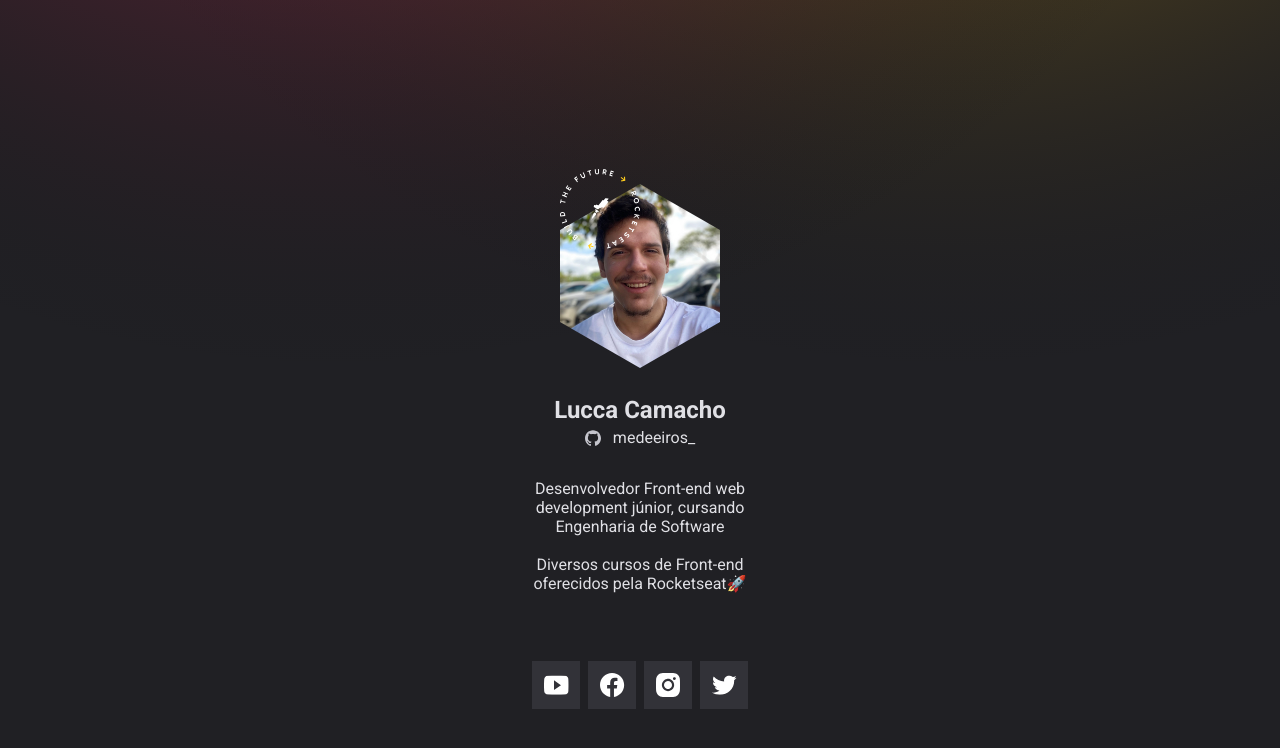
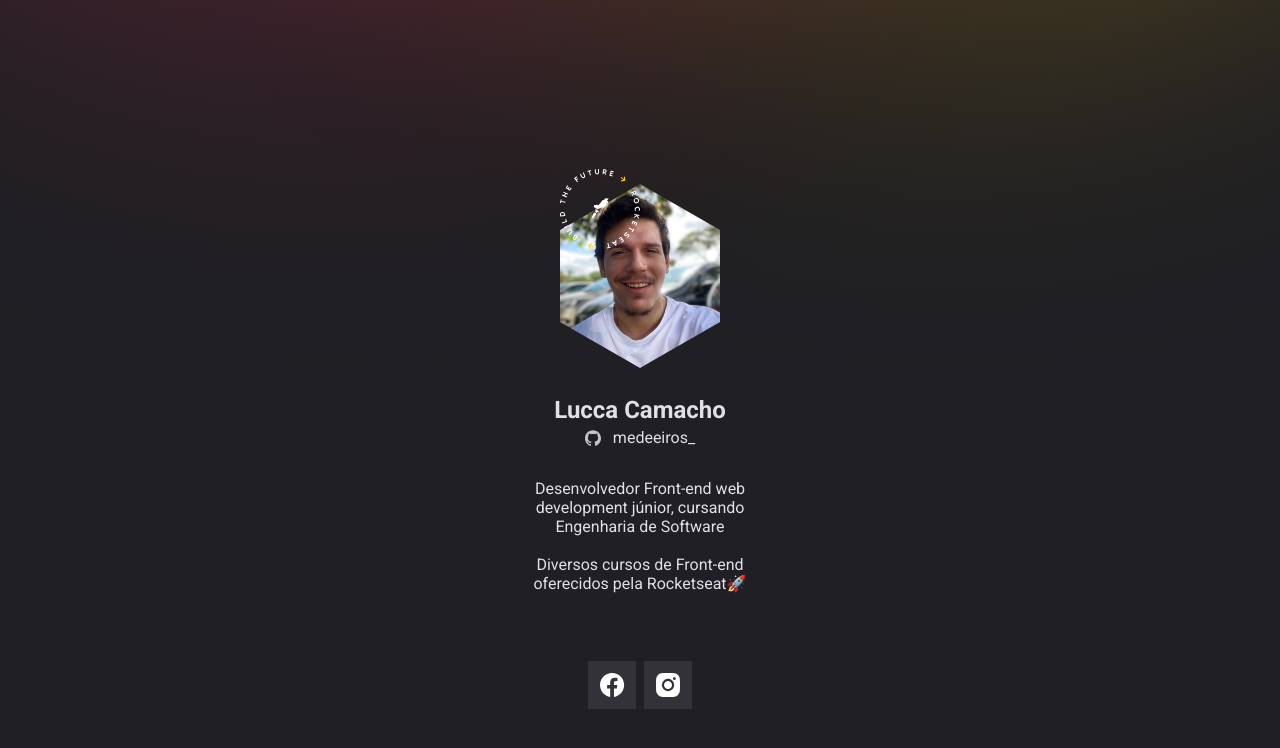
Before and after one commit to LuccaCamacho/cracha-Lucca-Camacho, a plain HTML site: page index.html in a window 1280 px wide. Drawn offline with Linux system fonts and the light colour scheme.

Commit message:
mudei dnv

```diff
--- a/index.html
+++ b/index.html
@@ -37,14 +37,10 @@
             </p>
 
             <ul>
-                <li><a href="https://www.youtube.com/" target="_blank"><img src="./images/youtube.svg"
-                            alt="icone do youtube"></a></li>
                 <li><a href="https://www.facebook.com/luccacamacho" target="_blank"><img src="./images/face.svg"
                             alt="icone do facebook"></a></li>
-                <li><a href="https://www.instagram.com/@medeeiros_" target="_blank"><img src="./images/insta.svg"
+                <li><a href="https://www.instagram.com/medeeiros_/" target="_blank"><img src="./images/insta.svg"
                             alt="icone do instagram"></a></li>
-                <li><a href="https://www.twitter.com/" target="_blank"><img src="./images/tw.svg"
-                            alt="icone do twitter"></a></li>
             </ul>
         </div>
     </main>
```
